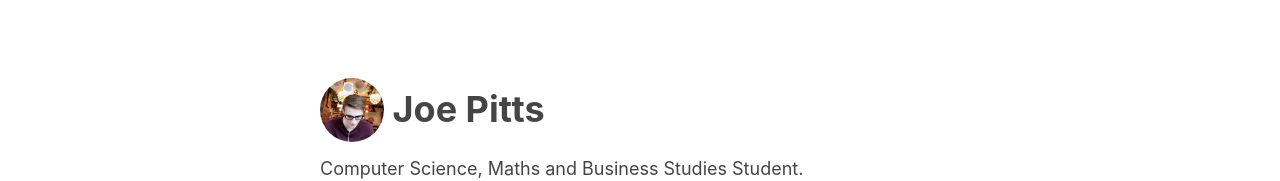
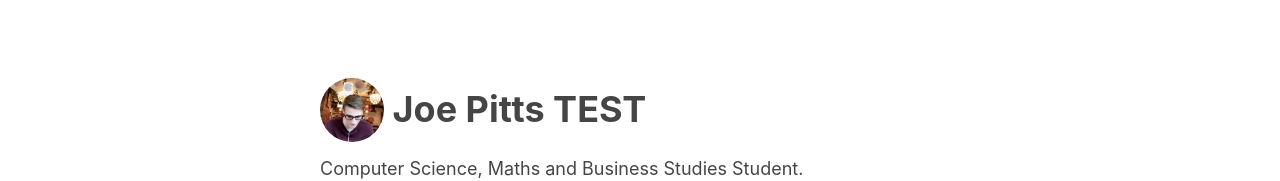
Before and after one commit to Pittsy24/pittsy24.github.io, a plain HTML site: page index.html in a window 1280 px wide. Shown: the top 181 px of the page. Drawn offline with Linux system fonts and the light colour scheme.

Commit message:
Update index.html

```diff
--- a/index.html
+++ b/index.html
@@ -3,7 +3,7 @@
 <head>
     <meta charset="utf-8">
     <meta content="width=device-width, initial-scale=1" name="viewport">
-    <title>Joe Pitts TEST</title>
+    <title>Joe Pitts</title>
     <style type="text/css">a:link,body{color:#454545}body{position:relative;margin:0;min-height:100%;line-height:1.6;font:18px/1.5 -apple-system,BlinkMacSystemFont,"avenir next",avenir,"Segoe UI","lucida grande","helvetica neue",helvetica,"Fira Sans",roboto,noto,"Droid Sans",cantarell,oxygen,ubuntu,"franklin gothic medium","century gothic","Liberation Sans",sans-serif;font-size:18px;padding:0 10px 8rem}h1,h2,h3{line-height:1.2}#containter{height:10%;display:flex;align-items:center}a:visited{color:#353535}html{height:100%;box-sizing:border-box}*,:after,:before{box-sizing:inherit}.content{margin:0 auto;padding-top:64px;max-width:640px;width:94%}.footer{position:absolute;right:0;bottom:0;left:0;padding:1rem;background-color:#efefef;text-align:center}    </style>
 </head>
 <body link = "black">
@@ -12,7 +12,7 @@
         <div id="containter">
             <img src = "logo.jpg", height:10%, width=10%, style="border-radius: 50%">
             <div >
-                <h1>&nbsp;Joe Pitts</h1>
+                <h1>&nbsp;Joe Pitts TEST</h1>
             </div>
         </div>
         <aside>
```
